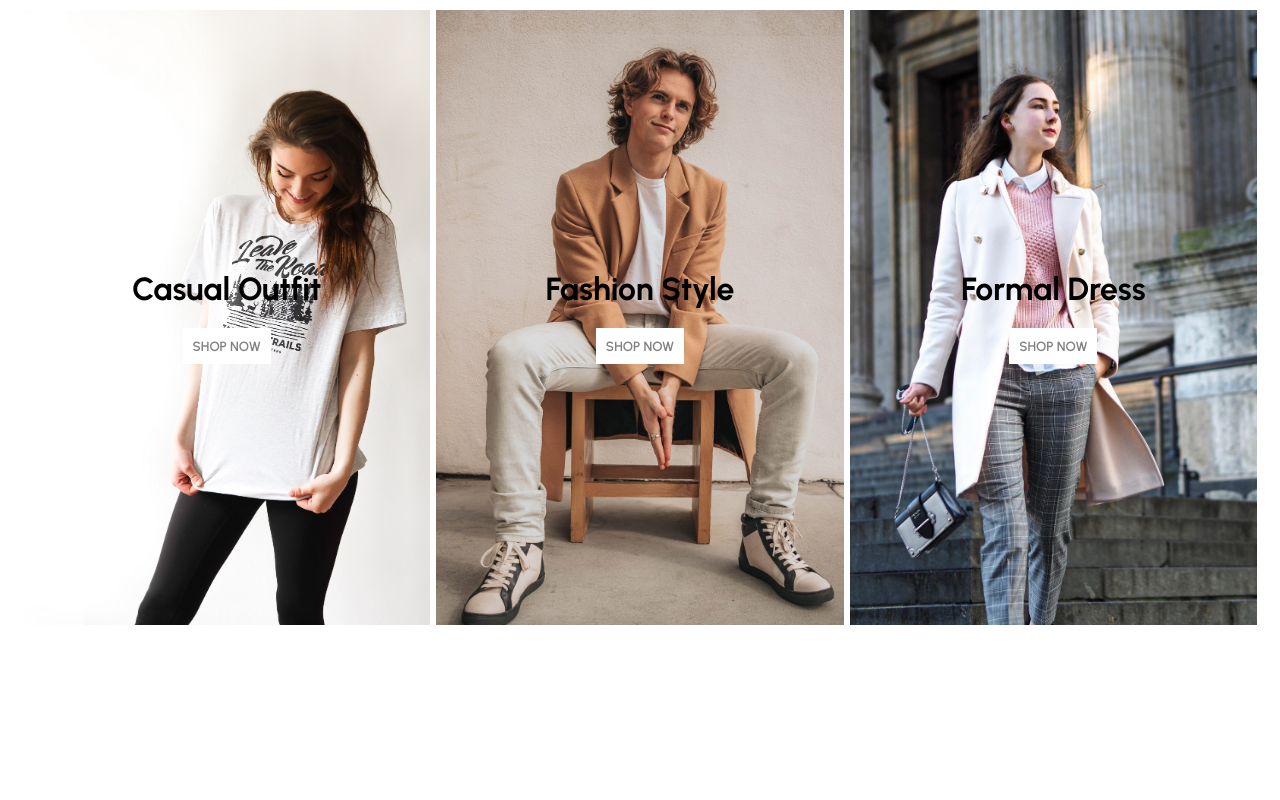
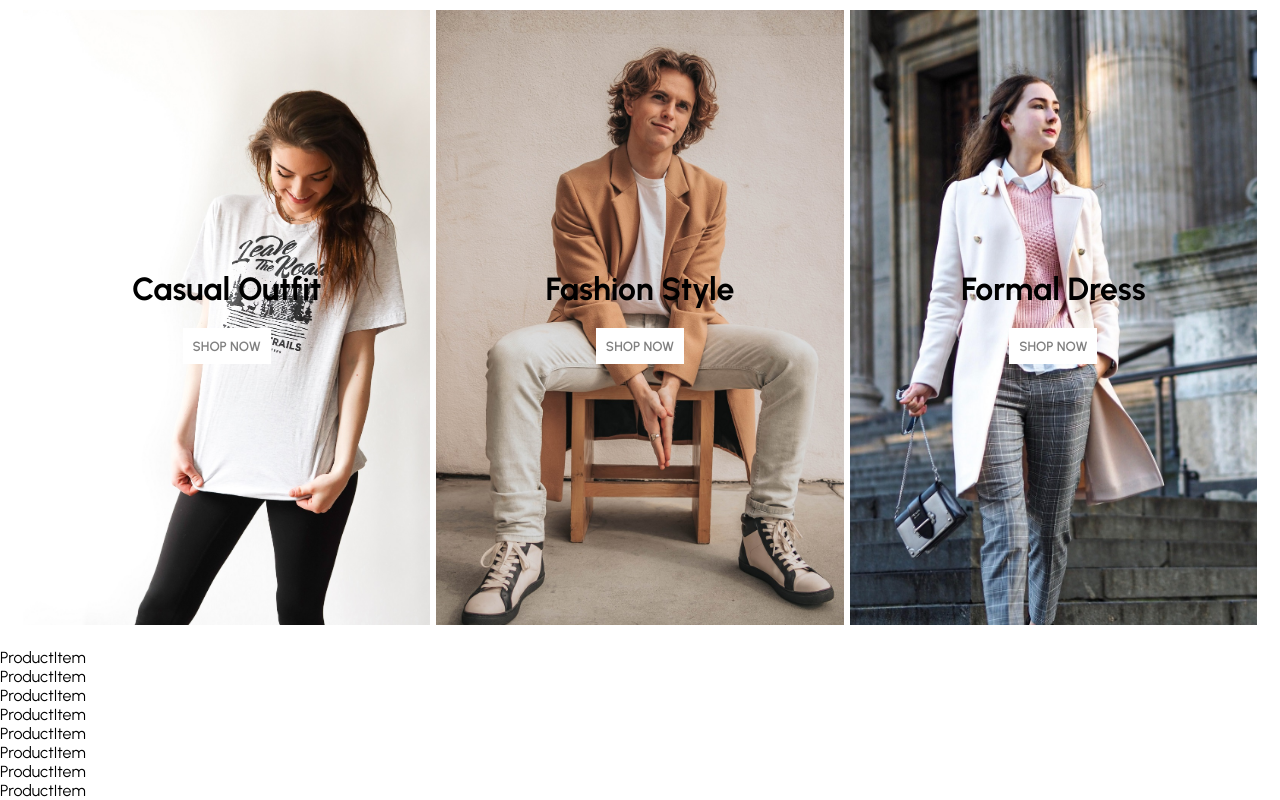
Before and after one commit to AliPooladmast/e-commerce, a React (Create React App) app: page / in a window 1280 px wide. Shown: the part 903-1703 px from the top of the page. Before the commit the page ends 1551 px from the top, so only its background shows below. Built offline with nearby package versions, Linux system fonts and the light colour scheme.

Commit message:
Products: Import product item module to the product component

```diff
--- a/src/components/Products/Products.jsx
+++ b/src/components/Products/Products.jsx
@@ -1,11 +1,12 @@
 import React from "react";
 import { popularProducts } from "../../data";
+import ProductItem from "../ProductItem/ProductItem";
 
 const Products = () => {
   return (
     <div>
       {popularProducts.map((item) => (
-        <item />
+        <ProductItem item={item} key={item.id} />
       ))}
     </div>
   );
```
